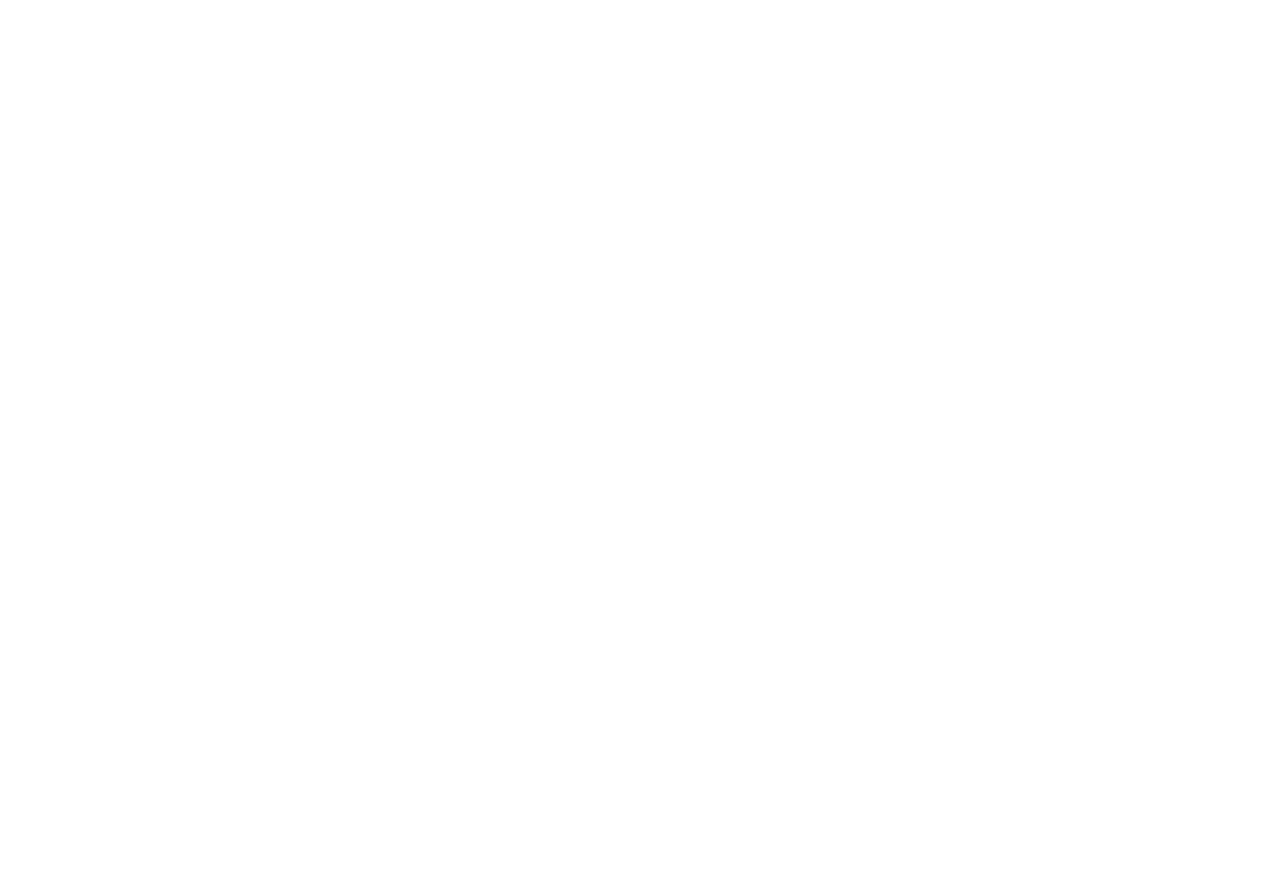
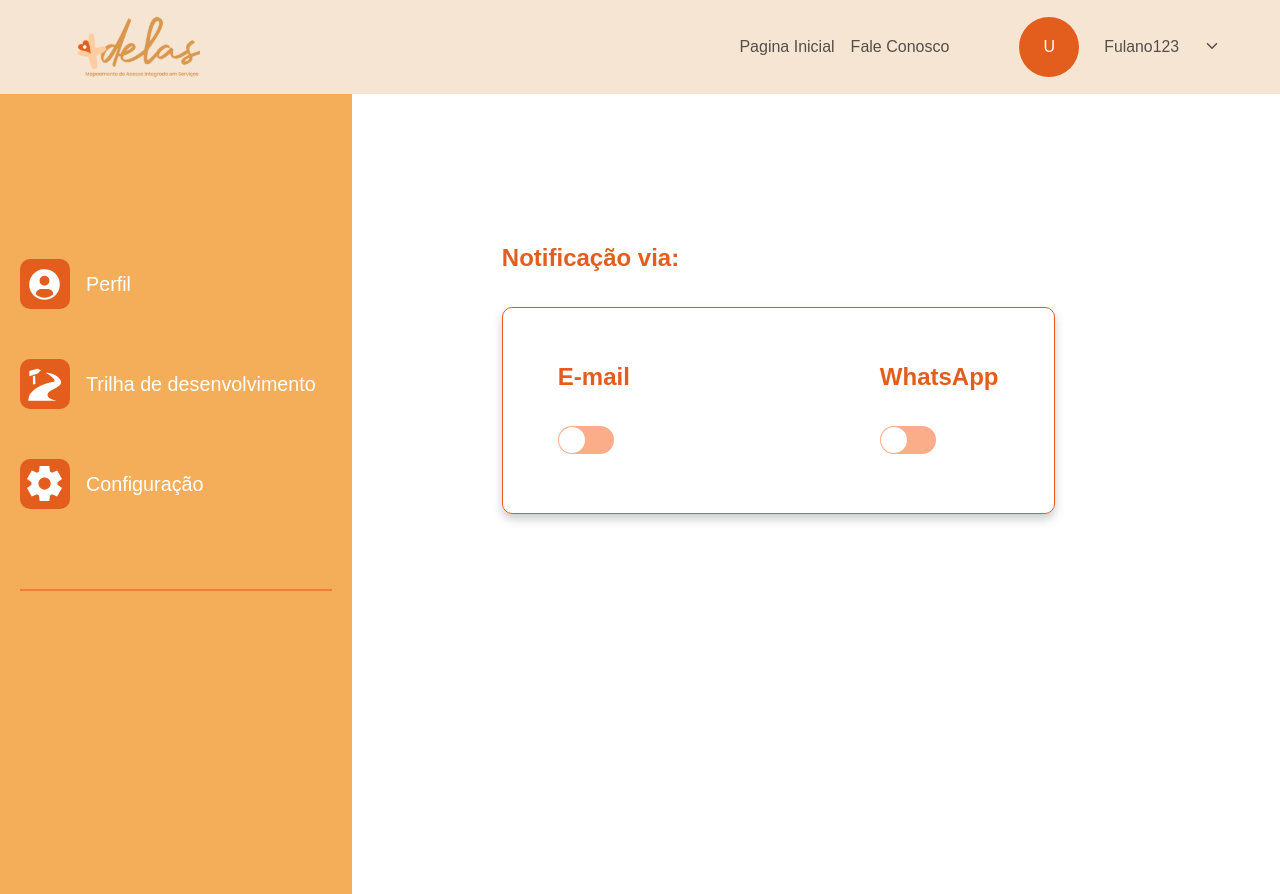
Before and after one commit to maisDelas/projeto-start-web, a React (Vite) app: page /Configuracao in a window 1280 px wide. Before the commit this address had no page. Before the commit the page ends 800 px from the top, so only its background shows below. Built offline with nearby package versions, Linux system fonts and the light colour scheme.

Commit message:
puxando atualizaçoes

```diff
--- a/package.json
+++ b/package.json
@@ -17,6 +17,7 @@
     "react-icons": "^5.3.0",
     "react-leaflet": "^4.2.1",
     "react-router-dom": "^6.28.0",
+    "react-switch": "^7.0.0",
     "styled-components": "^6.1.13",
     "swiper": "^11.1.14"
   },
--- a/src/App.jsx
+++ b/src/App.jsx
@@ -1,5 +1,5 @@
 import { BrowserRouter, Routes, Route } from 'react-router-dom'
-import Home from 'pages/home/home'
+import Home from 'pages/home/Home'
 import Mapeamento from 'pages/mapeamento/Mapa'
 import Cards from 'pages/mapeamento/Cards'
 import Trilha from 'pages/trilha/Trilha'
@@ -17,6 +17,7 @@
 import CadastroPrestadora2 from 'pages/cadastroP/Prestadoratre2'
 import CadastroPrestadora3 from 'pages/cadastroP/Prestadora3'
 import CadastroPrestadora0 from 'pages/cadastroP/Prestadora0'
+import Configuracao from 'pages/configuracao/Config'
 
 
 
@@ -34,6 +35,7 @@
         <Route path="/Dados" element={<Dados/>} />
         {/* <Route path="/CadastroPrestadora" element={<CadastroPrestadora />} /> */}
         <Route path="/Perfil" element={< Perfil />} />
+        <Route path="/Configuracao" element={<Configuracao/>}/>
         <Route path="/Dados" element={<Dados />} />;
         <Route path="/CadastroPrestadora0" element={<CadastroPrestadora0 />} />;
         <Route path="CadastroPrestadora1" element={<CadastroPrestadora1 />} />;
--- a/src/Components/sidebar/Sidebar.jsx
+++ b/src/Components/sidebar/Sidebar.jsx
@@ -12,7 +12,7 @@
             <ul>
                 <li><img src={IconPerfil}></img> <a href="/Perfil">Perfil</a></li>
                 <li><img src={IconTrilha}></img> <a href="/Trilha">Trilha de desenvolvimento</a></li>
-                <li><img src={IconConfig}></img> <a href="#configuracao">Configuração</a></li>
+                <li><img src={IconConfig}></img> <a href="/Configuracao">Configuração</a></li>
             </ul>
 
             <hr class="linha"></hr>
--- /dev/null
+++ b/src/pages/configuracao/Config.Styles.jsx
@@ -0,0 +1,39 @@
+import styled from "styled-components";
+
+
+export const PageWrapper = styled.div`
+    display: flex;
+    flex-direction: column;
+
+`
+
+export const PageContent = styled.div`
+    display: flex;
+    height: 100vh;
+
+`
+
+export const Notification = styled.div`
+    display: flex;
+    padding: 150px;
+
+    h2{
+        color: #E35D1C;
+        margin-bottom: 35px;
+    }
+
+    .boxContent{
+        display: flex;
+        flex-direction: row;
+        align-items: center;
+        justify-content: center;
+        gap: 250px;
+        border: 1px solid #E35D1C;
+        box-shadow: 0 5px 10px rgba(85, 85, 85, 0.3);
+        width: auto;
+        padding: 55px;
+        border-radius: 10px;
+    }
+
+
+`
--- /dev/null
+++ b/src/pages/configuracao/Config.jsx
@@ -0,0 +1,68 @@
+import * as S from './Config.Styles'
+import NavU from 'Components/navbar/Nav.usuario'
+import SideBar from 'Components/sidebar/Sidebar'
+import { useNavigate } from 'react-router-dom'
+import Switch from "react-switch";
+import React, { useState } from 'react';
+
+const Configuracao = () => {
+    const navigation = useNavigate()
+    const [emailSwitch, setEmailSwitch] = useState(false);
+    const [whatsAppSwitch, setWhatsAppSwitch] = useState(false);
+
+    const handleEmailSwitch = (checked) => {
+        setEmailSwitch(checked);
+    };
+
+    const handleWhatsAppSwitch = (checked) => {
+        setWhatsAppSwitch(checked);
+    };
+
+
+    return (
+
+        <S.PageWrapper>
+            <NavU />
+            <S.PageContent>
+                <SideBar />
+                <S.Notification>
+                    <div>
+                        <h2>Notificação via:</h2>
+                        <div className='boxContent'>
+                            <div className='option'>
+                                <h2>E-mail</h2>
+                                <Switch
+                                    onChange={handleEmailSwitch}
+                                    checked={emailSwitch}
+                                    offColor="#FAAD88"
+                                    onColor="#E35D1C"
+                                    uncheckedIcon={false}
+                                    checkedIcon={false}
+                                />
+                            </div>
+                            <div className='option'>
+                                <h2>WhatsApp</h2>
+                                <Switch
+                                    onChange={handleWhatsAppSwitch}
+                                    checked={whatsAppSwitch}
+                                    offColor="#FAAD88"
+                                    onColor="#E35D1C"
+                                    uncheckedIcon={false}
+                                    checkedIcon={false}
+                                />
+                            </div>
+                        </div>
+                    </div>
+
+
+                </S.Notification>
+            </S.PageContent>
+        </S.PageWrapper>
+
+
+
+    )
+}
+
+
+export default Configuracao
--- a/src/pages/perfil/Perfil.styles.js
+++ b/src/pages/perfil/Perfil.styles.js
@@ -7,51 +7,6 @@
 
 export const Container = styled.div`
   display: flex;
-`;
-
-export const Sidebar = styled.div`
-  background-color: #F4AD58;
-  display: flex;
-  flex-direction: column;
-  padding:20px;
-  width: 20%;
-
-  .navbar-item {
-    align-items: center;
-    display: flex;
-    margin: 24px 0;
-
-    &:first-child {
-      margin-top: 75%;
-    }
-
-    button {
-      border: none;
-      background: none;
-      color: #fff;
-      cursor: pointer;
-      font-family: "Poppins", sans-serif;
-      font-size: 16px;
-    }
-  }
-
-  .separador {
-    background-color: #E75109;
-    height: 1px;
-    margin: 20% 0;
-    width: 100%;
-  }
-
-  img{
-    margin-right: 10px;
-    width: 40px;
-  }
-
-  a {
-    color: #ffff;
-    font-family: "Poppins", sans-serif;
-    text-decoration:none;
-  }
 `;
 
 export const PerfilPrincipal = styled.div`
--- a/src/pages/trilha/Trilha.jsx
+++ b/src/pages/trilha/Trilha.jsx
@@ -15,6 +15,7 @@
         <S.PageWrapper>
             <NavU />
             <S.PageContent>
+
                 <SideBarStyle />
                 <S.ContentWrapper>
 
```
Also changed, not shown: 1 other file (tests, documents, lock files or other folders).
